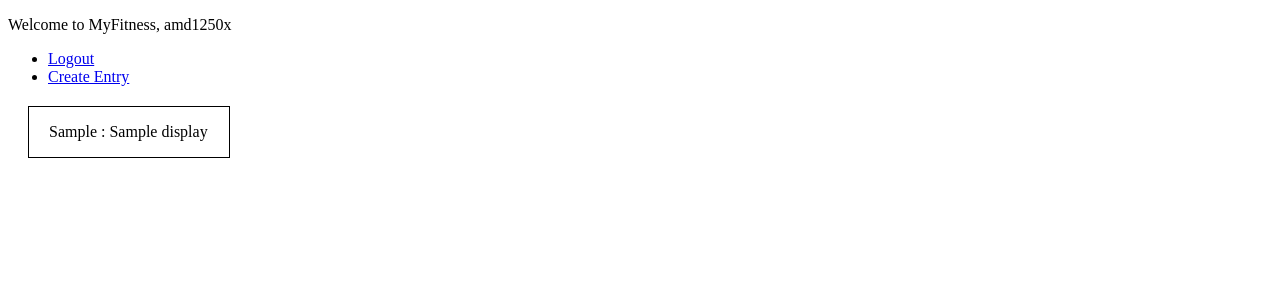
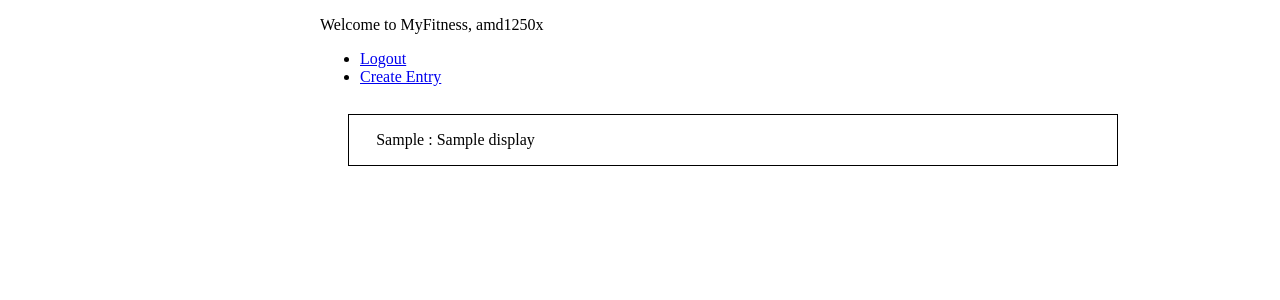
Before and after one commit to amd1250x/MyFitness, a Django app: template templates/MyFitness/index.html in a window 1280 px wide. Shown: the top 300 px of the page. Run offline with Django 3.2, Linux system fonts and the light colour scheme; a user stored in the database is signed in; data comes from the database, SQL or seed files in the repository; the template is opened without the code that fills it: values that come from a table or form of the project are taken from there, most other values are stand-ins (such as "Sample title", 1, 10 or a date in 2020); parts of the project's set-up code (start-up, migrations or seed data) failed here and were passed over.

Commit message:
Changed layout for +1200px index.html, index.css

```diff
--- a/MyFitness/views.py
+++ b/MyFitness/views.py
@@ -28,6 +28,7 @@ def index(request):
             self.display = self.date.strftime("%m/%d/%Y")
             self.w_display = self.date.strftime("%A")
             self.has_items = False
+            self.is_today = False
 
     days_pm2 = [Day(today - datetime.timedelta(3)),
                 Day(today - datetime.timedelta(2)),
@@ -36,6 +37,8 @@ def index(request):
                 Day(today + datetime.timedelta(1)),
                 Day(today + datetime.timedelta(2)),
                 Day(today + datetime.timedelta(3))]
+
+    days_pm2[3].is_today = True
 
     for item in fitness_logs:
         for i in range(len(days_pm2)):
--- a/blog/static/index.css
+++ b/blog/static/index.css
@@ -1,21 +1,57 @@
+:root {
+    --dib-pm: 1.725em;
+    --tib-pm: 44.55em;
+    --dib-size: 10em;
+}
+
+body {
+    margin: auto;
+    width: 50%
+}
+
+.info-box-collection {
+    margin-left: auto;
+    margin-right: auto;
+}
+
 .day-info-box {
     border-style: solid;
     border-width: 1px;
-    padding-left: 20px;
-    padding-right: 20px;
+    padding-left: var(--dib-pm);
+    padding-right: var(--dib-pm);
+    vertical-align: top;
+}
+
+.today-info-box {
+    border-style: solid;
+    border-width: 1px;
+    padding-left: var(--dib-pm);
+    padding-right: var(--dib-pm);
     vertical-align: top;
 }
 
 @media (max-width: 1920px) {
     .day-info-box {
         display: inline-block;
-        margin: 20px;
-        width: 160px;
+        margin-left: var(--dib-pm);
+        margin-right: var(--dib-pm);
+        width: var(--dib-size);
+    }
+
+    .today-info-box {
+        display: block;
+        margin-left: var(--dib-pm);
+        margin-right: var(--dib-pm);
+        margin-top: var(--dib-pm);
+        margin-bottom: var(--dib-pm);
+        width: var(--tib-pm);
     }
 }
-@media (max-width:1600px) {
+
+@media (max-width:1200px) {
     .day-info-box {
         display: block;
         margin-top: 20px;
+        width: 300px;
     }
 }
--- a/templates/MyFitness/index.html
+++ b/templates/MyFitness/index.html
@@ -13,9 +13,13 @@
             <li><a href="{% url 'MyFitness:logout_user' %}">Logout</a></li>
             <li><a href="{% url 'MyFitness:add_fitness_log' %}">Create Entry</a></li>
         </ul>
-        <div>
+        <div class="info-box-collection">
 {% for d in days_pm2 %}
+    {% if d.is_today == False %}
             <div class="day-info-box">
+    {% else %}
+            <div class="today-info-box">
+    {% endif %}
                     <div><p>{{ d.w_display }} : {{ d.display }}</p></div>
     {% if d.has_items == False %}
                         <div><p>No entries</p></div>
@@ -35,7 +39,7 @@
                     </div>
 {% endfor %}
             </div>
-
+        </div>
 
 {% else %}
         <p>Welcome to MyFitness</p>
```
Lines whose indentation alone changed are shown as unchanged.
